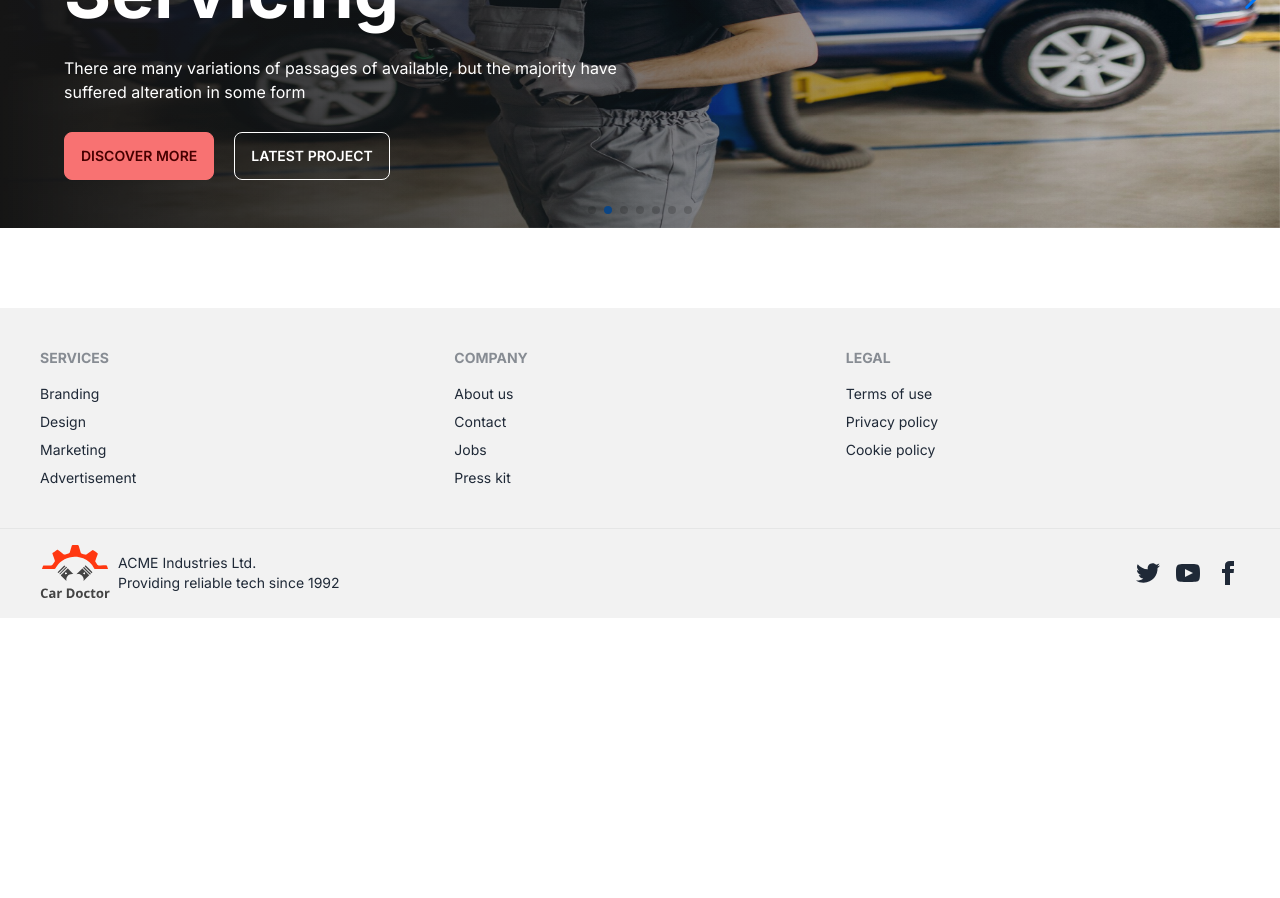
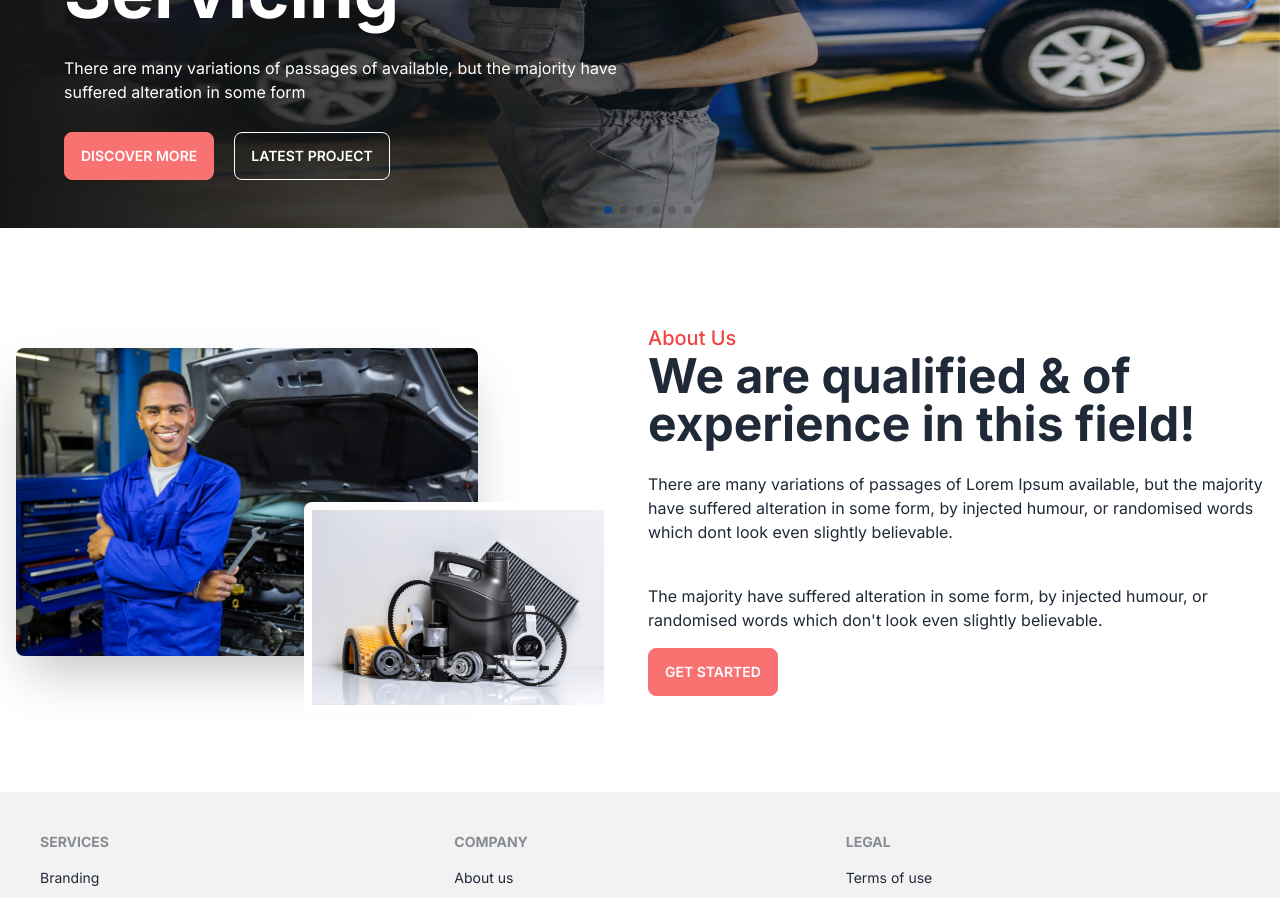
Before and after one commit to rabby159/car-doctor-client, a React (Vite) app: page / in a window 1280 px wide. Shown: the part 360-1258 px from the top of the page. Before the commit the page ends 978 px from the top, so only its background shows below. Built offline with nearby package versions, Linux system fonts and the light colour scheme.

Commit message:
about section design complete

```diff
--- /dev/null
+++ b/src/Pages/Home/About.jsx
@@ -0,0 +1,28 @@
+import person from "../../assets/images/about_us/person.jpg";
+import parts from "../../assets/images/about_us/parts.jpg";
+
+const About = () => {
+  return (
+    <div className="hero my-16">
+      <div className="hero-content flex-col lg:flex-row space-y-4">
+        <div className="w-1/2 relative">
+          <img src={person} className="rounded-lg shadow-2xl w-3/4" />
+          <img src={parts} className="rounded-lg absolute right-5 top-1/2 border-8 border-white w-1/2" />
+        </div>
+        <div className="w-1/2">
+            <p className="text-xl text-red-500 font-medium">About Us</p>
+          <h1 className="text-5xl font-bold">We are qualified & of experience in this field!</h1>
+          <p className="py-6">
+          There are many variations of passages of Lorem Ipsum available, but the majority have suffered alteration in some form, by injected humour, or randomised words which dont look even slightly believable.
+          </p>
+          <p className="py-4">
+          The majority have suffered alteration in some form, by injected humour, or randomised words which don't look even slightly believable.
+          </p>
+          <button className="btn btn-error text-white">Get Started</button>
+        </div>
+      </div>
+    </div>
+  );
+};
+
+export default About;
--- a/src/Pages/Home/Banner.jsx
+++ b/src/Pages/Home/Banner.jsx
@@ -41,7 +41,7 @@
         <div className='absolute transform -translate-y-1/2 top-60 z-10 text-white bg-gradient-to-r from-[#151515] to-[rgba(21, 21, 21, 0.00)] h-full p-16'>
           <h2 className='text-7xl font-bold w-1/2'>Affordable Price For Car Servicing</h2>
           <p className='w-1/2 py-7'>There are many variations of passages of  available, but the majority have suffered alteration in some form</p>
-          <button className='btn btn-error mr-5'>Discover More</button>
+          <button className='btn btn-error mr-5 text-white'>Discover More</button>
           <button className='btn btn-outline text-white'>Latest Project</button>
         </div>
       </Swiper>
--- a/src/Pages/Home/Home.jsx
+++ b/src/Pages/Home/Home.jsx
@@ -1,5 +1,6 @@
 import Footer from "../../SharedComp/Footer/Footer";
 import Navbar from "../../SharedComp/Navbar/Navbar";
+import About from "./About";
 import Banner from "./Banner";
 
 
@@ -8,6 +9,7 @@
         <div>
             <Navbar></Navbar>
             <Banner></Banner>
+            <About></About>
             <Footer></Footer>
         </div>
     );
```
